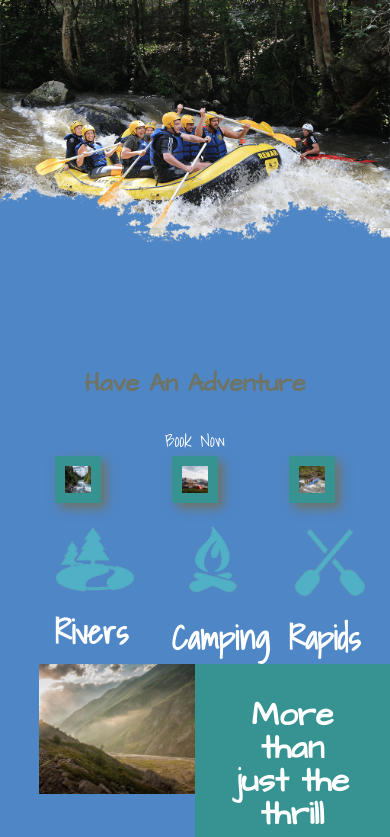
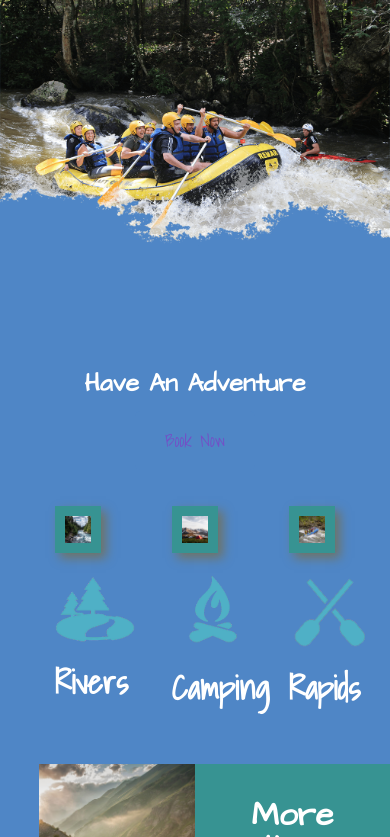
Before and after one commit to Simeon113/wwr, a plain HTML site: page index.html in a window 390 px wide. Shown: the part 263-1100 px from the top of the page. Drawn offline with Linux system fonts and the light colour scheme.

Commit message:
fixed stuff

```diff
--- a/styles/style.css
+++ b/styles/style.css
@@ -80,8 +80,6 @@ grid-row: 6/7;
 footer {background-color: #744fc6	;
 padding: 25px 50px;
 margin-top: 200px;
-grid-column: 7,11;
-grid-row: 7,8;
 display: flex;
 justify-content: space-around;
 align-items: center;
@@ -147,7 +145,7 @@ box-shadow: 5px 5px 10px #6f7364;
 }
 
 .card-img:hover {opacity: .6;
-transform: scale (1.1);
+transform: scale(1.1);
 }
 
 
@@ -213,13 +211,12 @@ section h2 {color: white;}
     }
     .home-title {
         font-size: 25px;
-        color: #6f7364
+
     }
 
     .rivers-card, .camping-card, .rapids-card {
         margin: 50px auto;
         width: 60%;
-        margin: 0 auto;
     }
     #background {
         display: none;
@@ -232,4 +229,5 @@ section h2 {color: white;}
     footer{
         margin-top: 25px;
     }
+    .book{color: #744fc6;}
 }
```
